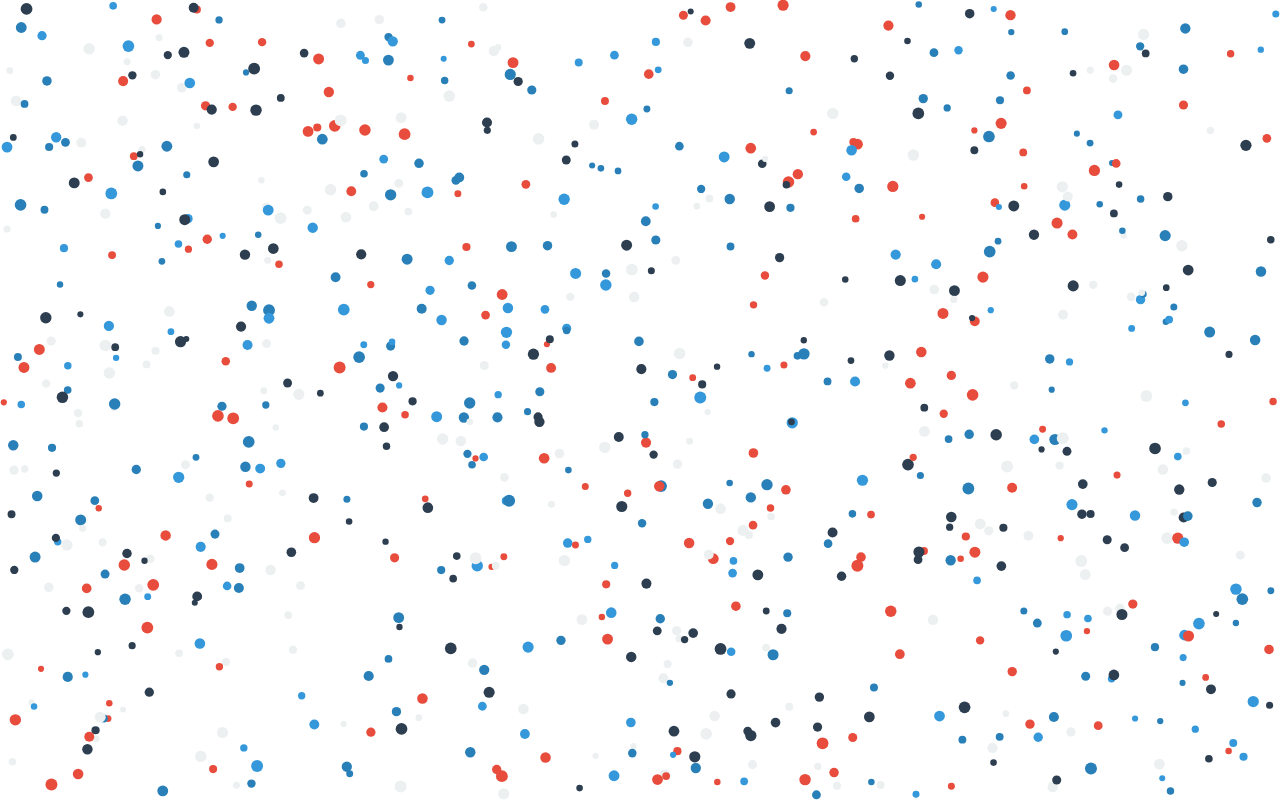
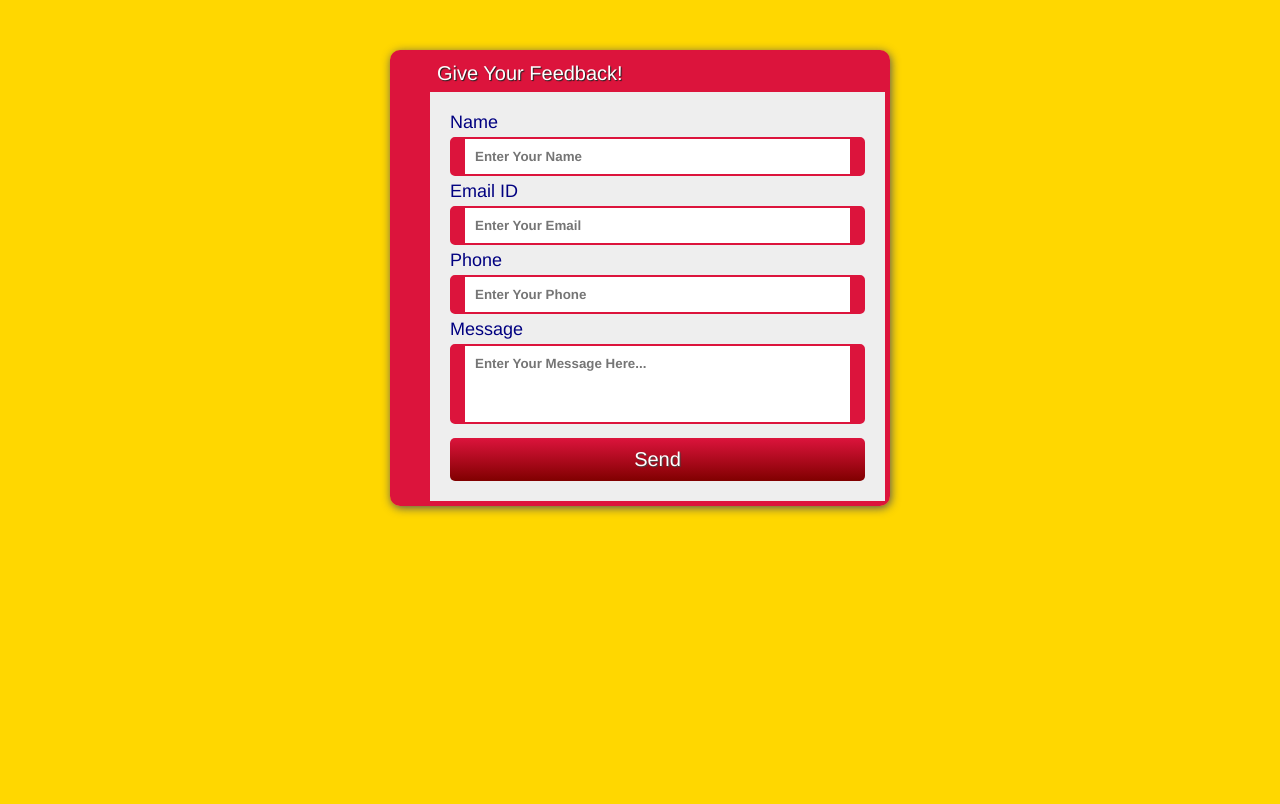
Before and after one commit to Saumyak07/saumyak, a plain HTML site: page index.html in a window 1280 px wide. Drawn offline with Linux system fonts and the light colour scheme.

Commit message:
Add files via upload

```diff
--- a/index.html
+++ b/index.html
@@ -1,20 +1,106 @@
-<!Doctype html>
-<html lang="en">
+<!DOCTYPE html>
+<html>
 <head>
-<meta charset="UTF-8">
-<title>Canvas Resize</title>
-<style type = "text/css">
-canvas{
-
-}
-body{
-margin: 0;
-</style>
+	<meta charset="utf-8">
+	<meta http-equiv="X-UA-Compatible" content="IE=edge">
+	<title>Feedback Form</title>
+	<style type="text/css" media="screen">
+		*{
+			margin: 0;
+			padding: 0;
+			box-sizing: border-box;
+			font-family: helvetica;
+		}
+		body{
+			background-color: #ffd700;
+		}
+		.main{
+			width: 500px;
+			margin: 50px auto;
+			border-radius: 10px;
+			border: 5px solid #dc143c;
+			border-left: 40px solid #dc143c;
+			box-shadow: 1px 2px 10px #555;
+		}
+		.info{
+			width: 100%;
+			background-color: #dc143c;
+			padding: 7px;
+			text-shadow: 1px 1px 1px #222;
+			color: #fff;
+			font-size: 20px;
+		}
+		.form-box{
+			padding: 20px;
+			background-color: #eee;
+		}
+		label{
+			color: navy;
+			font-size: 18px;
+		}
+		.inp,.msg-box{
+			width: 100%;
+			padding: 10px;
+			margin-top: 4px;
+			margin-bottom: 5px;
+			border-radius: 5px;
+			border: 2px solid #dc143c;
+			font-weight: bold;
+			color: #dc143c;
+			border-right: 15px solid #dc143c;
+			border-left: 15px solid #dc143c;
+			resize: none;
+		}
+		.msg-box{
+			height: 80px;
+		}
+		.inp:focus,.msg-box:focus{
+			outline: none;
+			border: 2px solid navy;
+			border-right: 15px solid navy;
+			border-left: 15px solid navy;
+		}
+		.sub-btn{
+			width: 100%;
+			padding: 10px;
+			border-radius: 5px;
+			margin-top: 5px;
+			border: none;
+			background: linear-gradient(#dc143c,#800000);
+			cursor: pointer;
+			color: #fff;
+			font-size: 20px;
+			text-shadow: 1px 1px 1px #444;
+		}
+		.sub-btn:hover{
+			background: linear-gradient(#800000,#dc143c);
+			opacity: 0.8;
+			transition: all ease-out 0.2s;
+		}
+		.sub-btn:focus{
+			outline: none;
+		}
+		@media(max-width: 720px){
+			.main{
+				width: 90%;
+			}
+		}
+	</style>
 </head>
 <body>
-<canvas>
-
-</canvas>
-<script src="canvas.js"></script>
+	<div class="main">
+		<div class="info">Give Your Feedback!</div>
+		<form action="mail_handler.php" method="post" name="form" class="form-box">
+			<label for="name">Name</label><br>
+			<input type="text" name="name" class="inp" placeholder="Enter Your Name" required><br>
+			<label for="email">Email ID</label><br>
+			<input type="email" name="email" class="inp" placeholder="Enter Your Email" required><br>
+			<label for="phone">Phone</label><br>
+			<input type="tel" name="phone" class="inp" placeholder="Enter Your Phone" required><br>
+			<label for="message">Message</label><br>
+			<textarea name="msg" class="msg-box" placeholder="Enter Your Message Here..." required></textarea><br>
+			<input type="submit" name="submit" value="Send" class="sub-btn">
+		</form>
+	</div>
 </body>
 </html>
```
Also changed, not shown: 1 other file.
